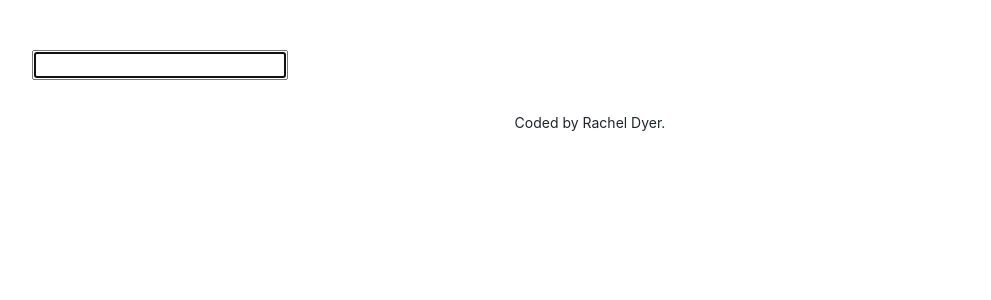
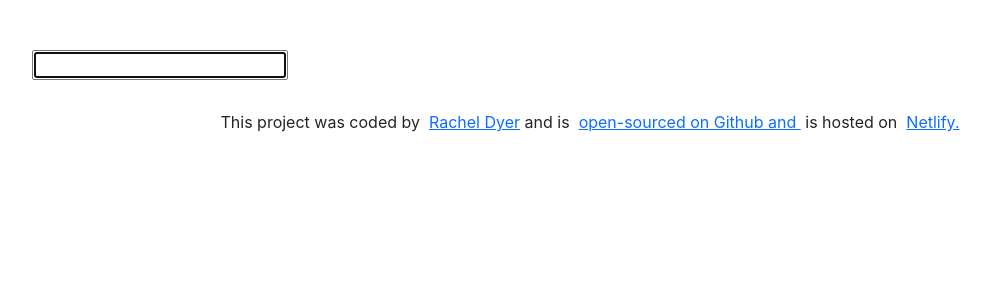
Before and after one commit to KholFyre/dictionary-project, a React (Create React App) app: page / in a window 1280 px wide. Shown: the top 300 px of the page, without its empty margins (50-1041 px from the left). Built offline with nearby package versions, Linux system fonts and the light colour scheme.

Commit message:
Edit Footer

```diff
--- a/src/App.css
+++ b/src/App.css
@@ -1,6 +1,6 @@
-.App-footer {
+.footer {
   text-align: center;
-  margin: 30px 0;
+  margin: 30px;
 }
 .container {
   margin-top: 50px;
--- a/src/App.js
+++ b/src/App.js
@@ -10,9 +10,25 @@ export default function App() {
           <Dictionary />
         </main>
 
-        <footer className="App-footer">
-          <small>Coded by Rachel Dyer.</small>
-        </footer>
+        <footer className="footer">
+          This project was coded by &nbsp;
+      <a href="https://www.linkedin.com/in/rachel-dyer-b1681457/">
+      Rachel Dyer
+      </a> and is &nbsp;
+      <a
+        className="github-link"
+        href="https://github.com/KholFyre/dictionary-project"
+      >
+        open-sourced on Github and {""}
+      </a>
+      &nbsp;is hosted on &nbsp;
+      <a
+        className="netlify-link"
+        href="https://mystifying-pike-88124d.netlify.app/"
+      >
+      Netlify. {""}
+      </a>
+    </footer>
       </div>
     </div>
   );
```
